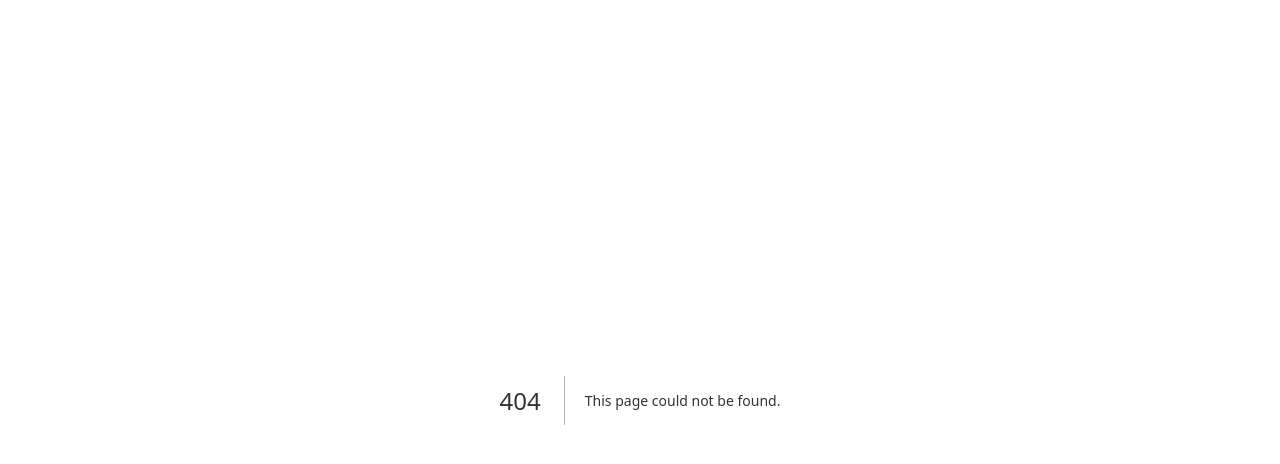
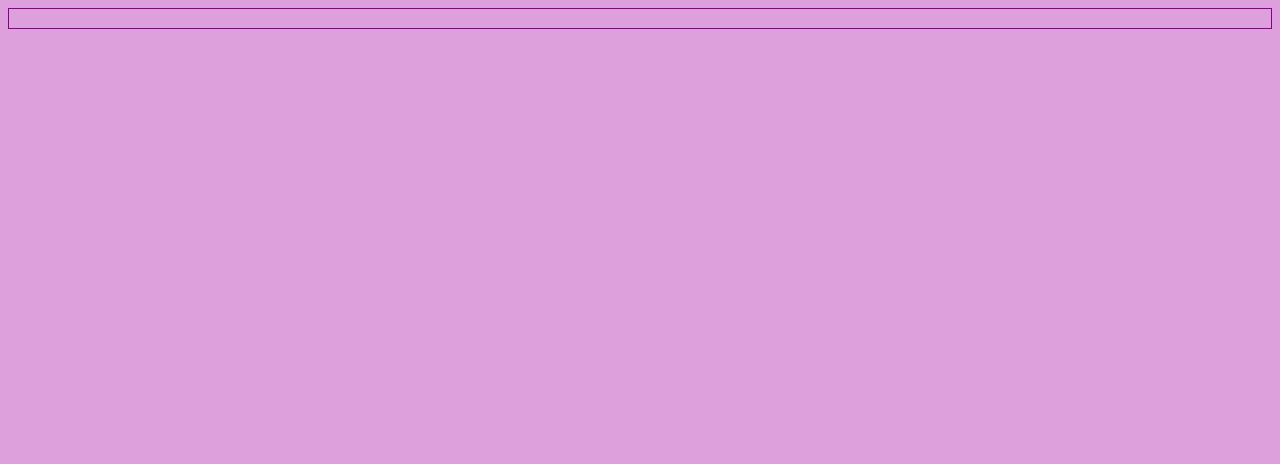
Before and after one commit to rohanrobinson/lgb, a Next.js app: page /topic in a window 1280 px wide. Before the commit this address had no page. Shown: the top 464 px of the page. Built offline with nearby package versions, Linux system fonts and the light colour scheme.

Commit message:
PUSH TO PROD :)

```diff
--- /dev/null
+++ b/src/pages/topic.js
@@ -0,0 +1,7 @@
+export default function Topic({ topicName, onClick }) {
+    return (
+      <div className="topicTile" onClick={onClick}>
+        <h3>{topicName}</h3>
+      </div>
+    );
+  }
--- a/src/styles/Home.module.css
+++ b/src/styles/Home.module.css
@@ -29,7 +29,6 @@
       margin-right: 15vh;
       background-color: #9c27b0;
    }
-
   }
 
   .analysisHeader {
@@ -113,3 +112,7 @@
    .middleElem {
       text-align: center;
    }
+
+   .topicTile {
+    color: blue;
+  }
--- a/src/styles/globals.css
+++ b/src/styles/globals.css
@@ -9,55 +9,48 @@ body {
     display: flex;
     flex-direction: column;
     justify-content: center;
-    align-items: center;
+    /* align-items: center; */
     height: 100vh;
   }
 
-  /* Style the title */
-  h1 {
-    font-size: 3rem;
-    font-weight: bold;
-    color: #333;
-    margin-bottom: 1rem;
+  h1, h2 {
     text-align: center;
   }
 
-  /* Style the subtitle */
-  h2 {
-    font-size: 1.5rem;
-    font-weight: bold;
-    color: #333;
-    margin-top: 1rem;
-    margin-bottom: 1rem;
-    text-align: center;
+
+  .topicsGrid {
+    display: grid;
+    grid-template-columns: repeat(3, 1fr);
+    gap: 2rem; /* adjust spacing as needed */
+    max-width: 900px;
+    margin: 0 auto;
+    padding: 2rem 0;
   }
 
-  /* Style the steps */
-  a {
-    display: block;
-    margin-bottom: 1rem;
-    text-decoration: none;
-  }
-
-  /* a:hover {
-    text-decoration: underline;
-  } */
-
-  p {
-    font-size: 1.25rem;
-    color: #555;
-  }
-
-  /* Style the button */
-  button {
-    padding: 0.5rem 1.5rem;
-    background-color: #333;
-    color: #fff;
-    font-size: 1.25rem;
-    border-radius: 0.25rem;
+  .topicTile:hover {
     cursor: pointer;
   }
 
-  button:hover {
-    background-color: #444;
+  .topicTile {
+    border: 1.5px solid darkmagenta;
   }
+
+  .modalOverlay {
+    position: fixed;
+    top: 0; left: 0; right: 0; bottom: 0;
+    background: rgba(0,0,0,0.5);
+    display: flex;
+    align-items: center;
+    justify-content: center;
+    z-index: 1000;
+  }
+
+  .modalContent {
+    background: #fff;
+    padding: 2rem;
+    border-radius: 10px;
+    min-width: 300px;
+    max-width: 90vw;
+    box-shadow: 0 2px 16px rgba(0,0,0,0.2);
+    position: relative;
+  }
--- /dev/null
+++ b/src/styles/index.module.css
@@ -0,0 +1,3 @@
+.topicTile {
+    border: 1px solid blue;
+}
```
Also changed, not shown: src/pages/index.js (+44 -3 lines), 1 other file (tests, documents, lock files or other folders).
